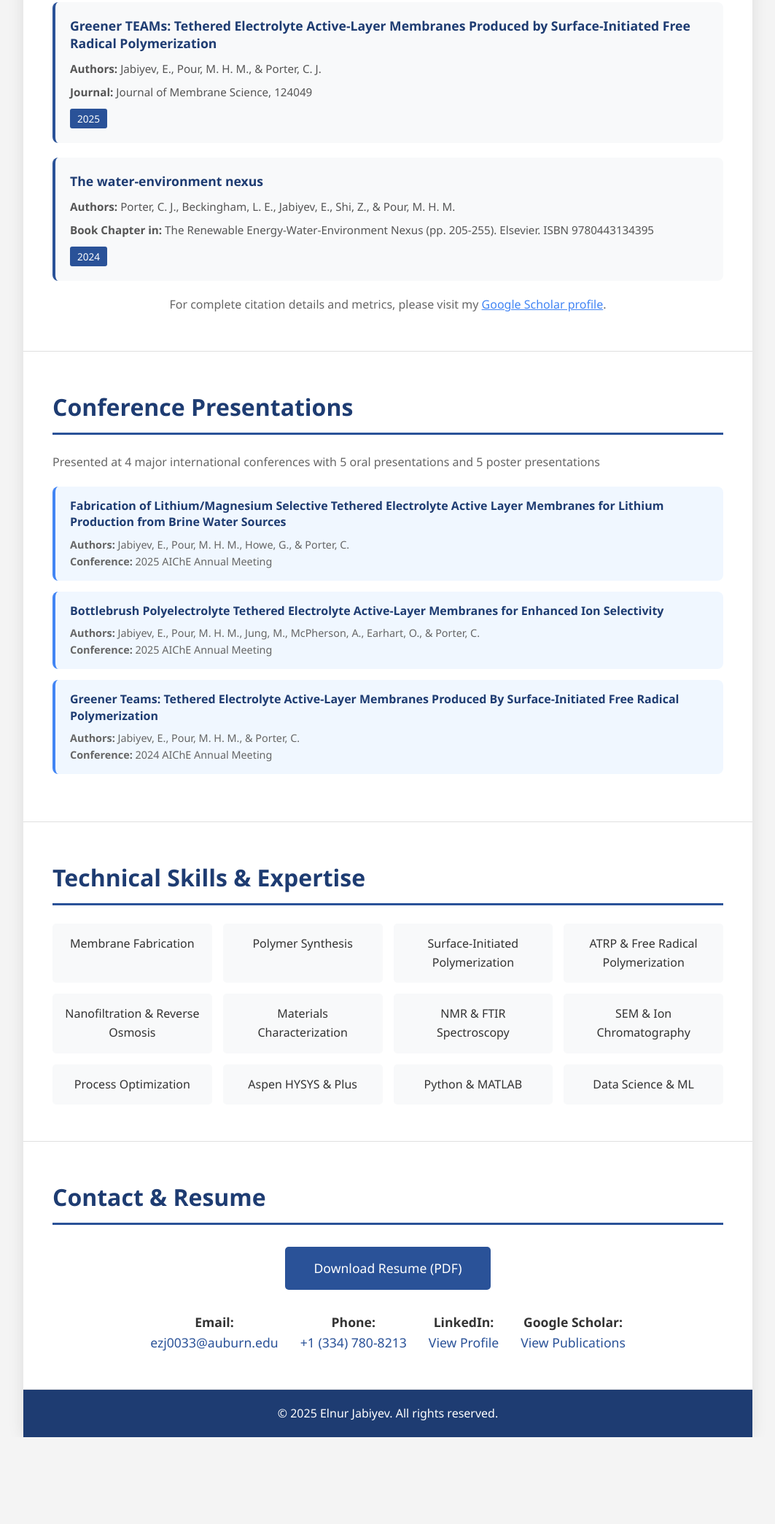
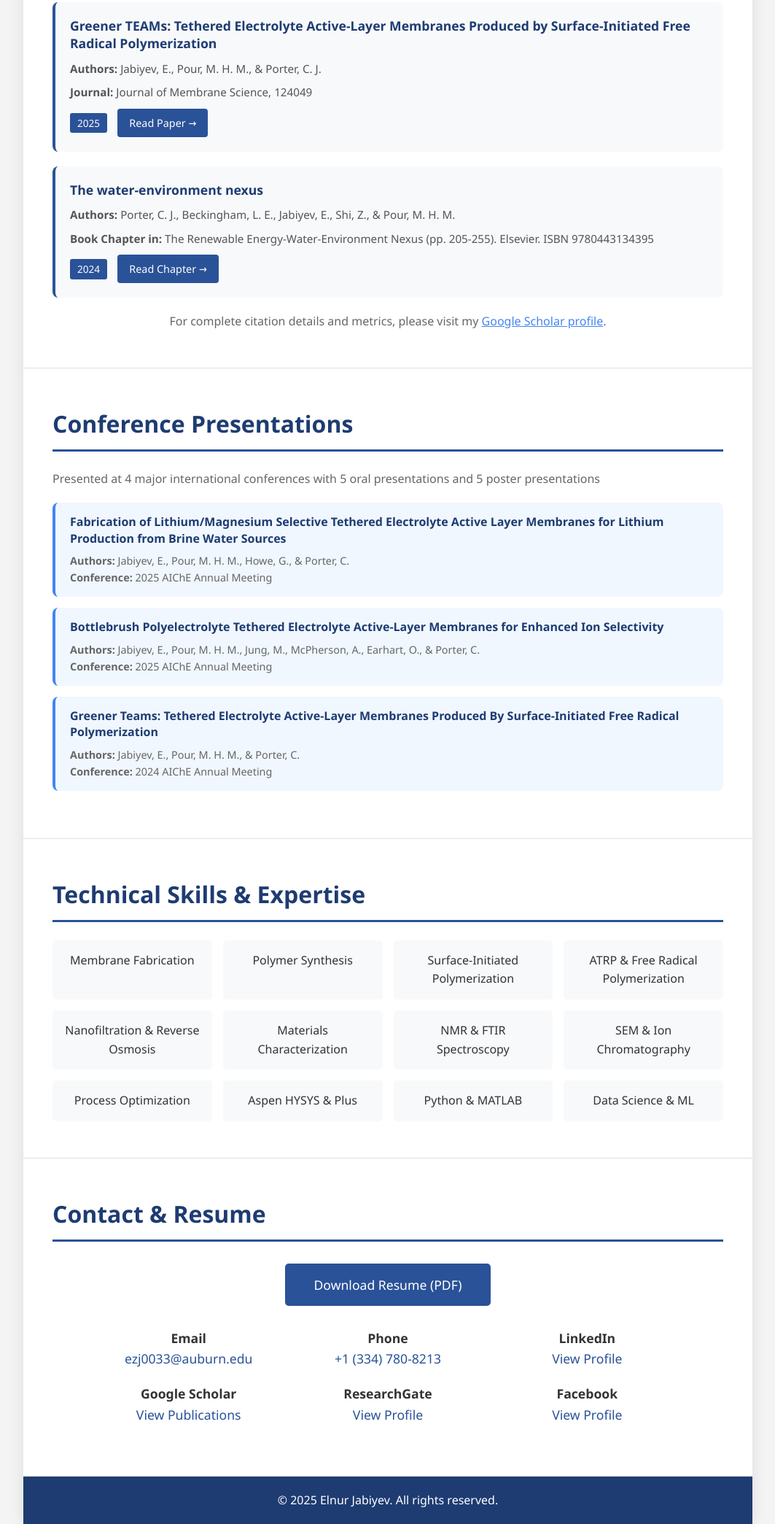
Before and after one commit to elnurjabiyev/elnurjabiyev.github.io, a plain HTML site: page index.html in a window 1280 px wide. Shown: the part 1291-3380 px from the top of the page at 73% size, without its empty margins (108-1171 px from the left). Before the commit the page ends 3261 px from the top, so only its background shows below. Drawn offline with Linux system fonts and the light colour scheme.

Commit message:
Update index.html

```diff
--- a/index.html
+++ b/index.html
@@ -139,6 +139,11 @@
             margin-bottom: 20px;
             border-radius: 8px;
             border-left: 4px solid #2a5298;
+            transition: transform 0.2s;
+        }
+
+        .publication-item:hover {
+            transform: translateX(5px);
         }
 
         .publication-item h3 {
@@ -146,6 +151,17 @@
             margin-bottom: 10px;
             font-size: 1.1em;
             line-height: 1.4;
+        }
+
+        .publication-item h3 a {
+            color: #1e3c72;
+            text-decoration: none;
+            transition: color 0.3s;
+        }
+
+        .publication-item h3 a:hover {
+            color: #2a5298;
+            text-decoration: underline;
         }
 
         .publication-item p {
@@ -162,6 +178,23 @@
             border-radius: 3px;
             font-size: 0.85em;
             margin-top: 10px;
+        }
+
+        .read-paper-btn {
+            display: inline-block;
+            margin-top: 10px;
+            margin-left: 10px;
+            padding: 8px 16px;
+            background-color: #2a5298;
+            color: white;
+            text-decoration: none;
+            border-radius: 4px;
+            font-size: 0.9em;
+            transition: background-color 0.3s;
+        }
+
+        .read-paper-btn:hover {
+            background-color: #1e3c72;
         }
 
         .presentation-item {
@@ -225,11 +258,15 @@
         }
 
         .contact-links {
-            display: flex;
-            justify-content: center;
-            gap: 30px;
-            flex-wrap: wrap;
-            margin-top: 20px;
+            display: grid;
+            grid-template-columns: repeat(auto-fit, minmax(200px, 1fr));
+            gap: 20px;
+            max-width: 800px;
+            margin: 20px auto;
+        }
+
+        .contact-item {
+            text-align: center;
         }
 
         .contact-info a {
@@ -265,6 +302,10 @@
 
             .scholar-link {
                 margin-top: 15px;
+            }
+
+            .contact-links {
+                grid-template-columns: 1fr;
             }
         }
     </style>
@@ -320,17 +361,19 @@
             </div>
             <div class="publications-list">
                 <div class="publication-item">
-                    <h3>Greener TEAMs: Tethered Electrolyte Active-Layer Membranes Produced by Surface-Initiated Free Radical Polymerization</h3>
+                    <h3><a href="https://www.sciencedirect.com/science/article/pii/S037673882500362X" target="_blank">Greener TEAMs: Tethered Electrolyte Active-Layer Membranes Produced by Surface-Initiated Free Radical Polymerization</a></h3>
                     <p><strong>Authors:</strong> Jabiyev, E., Pour, M. H. M., & Porter, C. J.</p>
                     <p><strong>Journal:</strong> Journal of Membrane Science, 124049</p>
                     <span class="publication-year">2025</span>
+                    <a href="https://www.sciencedirect.com/science/article/pii/S037673882500362X" target="_blank" class="read-paper-btn">Read Paper →</a>
                 </div>
 
                 <div class="publication-item">
-                    <h3>The water-environment nexus</h3>
+                    <h3><a href="https://www.sciencedirect.com/science/article/abs/pii/B9780443134395000089" target="_blank">The water-environment nexus</a></h3>
                     <p><strong>Authors:</strong> Porter, C. J., Beckingham, L. E., Jabiyev, E., Shi, Z., & Pour, M. H. M.</p>
                     <p><strong>Book Chapter in:</strong> The Renewable Energy-Water-Environment Nexus (pp. 205-255). Elsevier. ISBN 9780443134395</p>
                     <span class="publication-year">2024</span>
+                    <a href="https://www.sciencedirect.com/science/article/abs/pii/B9780443134395000089" target="_blank" class="read-paper-btn">Read Chapter →</a>
                 </div>
             </div>
             <p style="margin-top: 20px; text-align: center; color: #666;">
@@ -382,25 +425,33 @@
         <section id="contact">
             <h2>Contact & Resume</h2>
             <div class="resume-download">
-                <a href="Elnur Jabiyev Resume.pdf" class="btn" download>Download Resume (PDF)</a>
+                <a href="Elnur_Jabiyev_Resume.pdf" class="btn" download>Download Resume (PDF)</a>
             </div>
             <div class="contact-info">
                 <div class="contact-links">
-                    <div>
-                        <strong>Email:</strong><br>
+                    <div class="contact-item">
+                        <strong>Email</strong><br>
                         <a href="mailto:ezj0033@auburn.edu">ezj0033@auburn.edu</a>
                     </div>
-                    <div>
-                        <strong>Phone:</strong><br>
+                    <div class="contact-item">
+                        <strong>Phone</strong><br>
                         <a href="tel:+13347808213">+1 (334) 780-8213</a>
                     </div>
-                    <div>
-                        <strong>LinkedIn:</strong><br>
+                    <div class="contact-item">
+                        <strong>LinkedIn</strong><br>
                         <a href="https://www.linkedin.com/in/elnur-jabiyev-u1999/" target="_blank">View Profile</a>
                     </div>
-                    <div>
-                        <strong>Google Scholar:</strong><br>
+                    <div class="contact-item">
+                        <strong>Google Scholar</strong><br>
                         <a href="https://scholar.google.com/citations?user=qDRpqsYAAAAJ&hl=en" target="_blank">View Publications</a>
+                    </div>
+                    <div class="contact-item">
+                        <strong>ResearchGate</strong><br>
+                        <a href="https://www.researchgate.net/profile/Elnur-Jabiyev?ev=hdr_xprf" target="_blank">View Profile</a>
+                    </div>
+                    <div class="contact-item">
+                        <strong>Facebook</strong><br>
+                        <a href="https://www.facebook.com/elnur.cebiyev.777" target="_blank">View Profile</a>
                     </div>
                 </div>
             </div>
```
